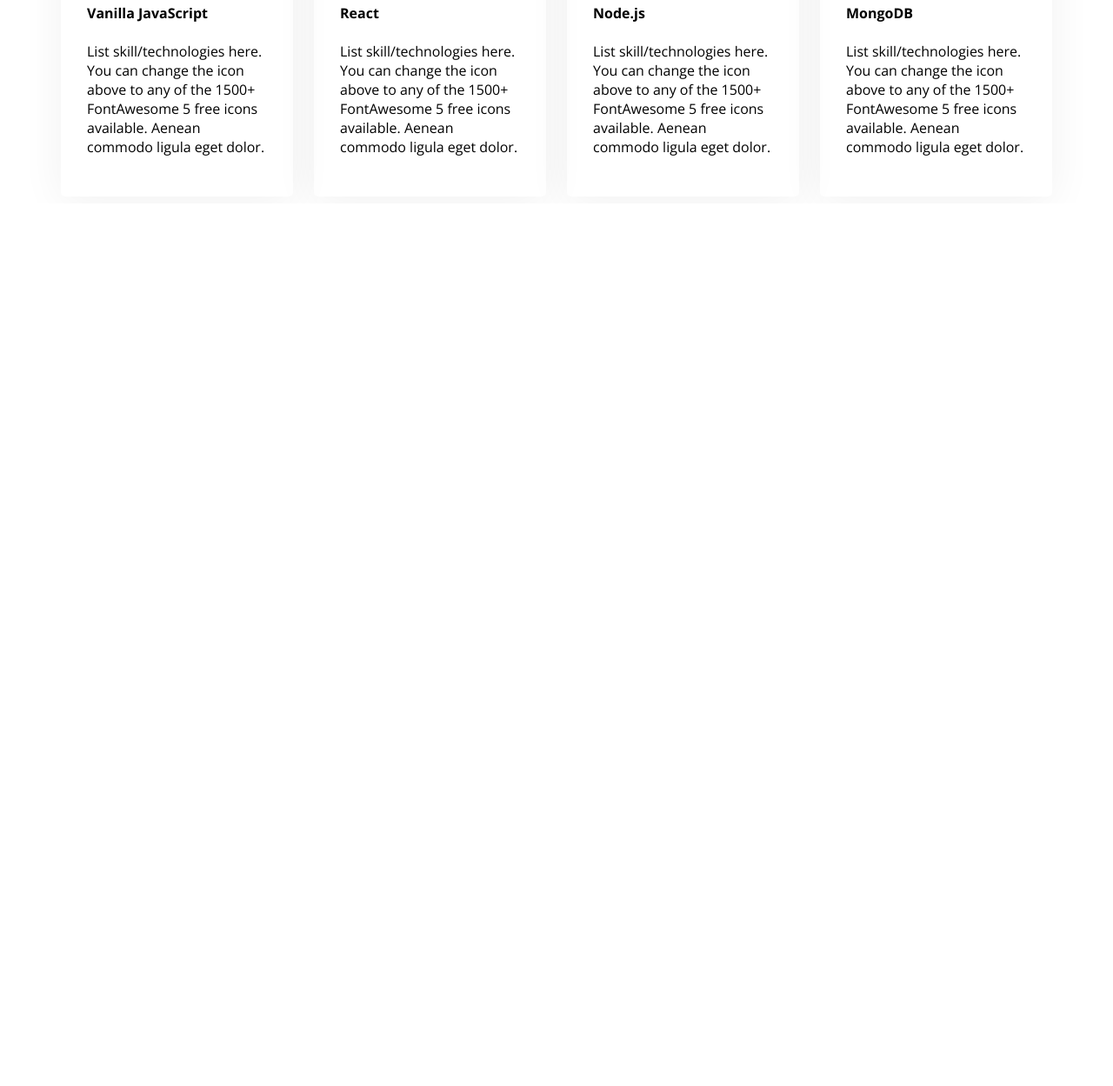
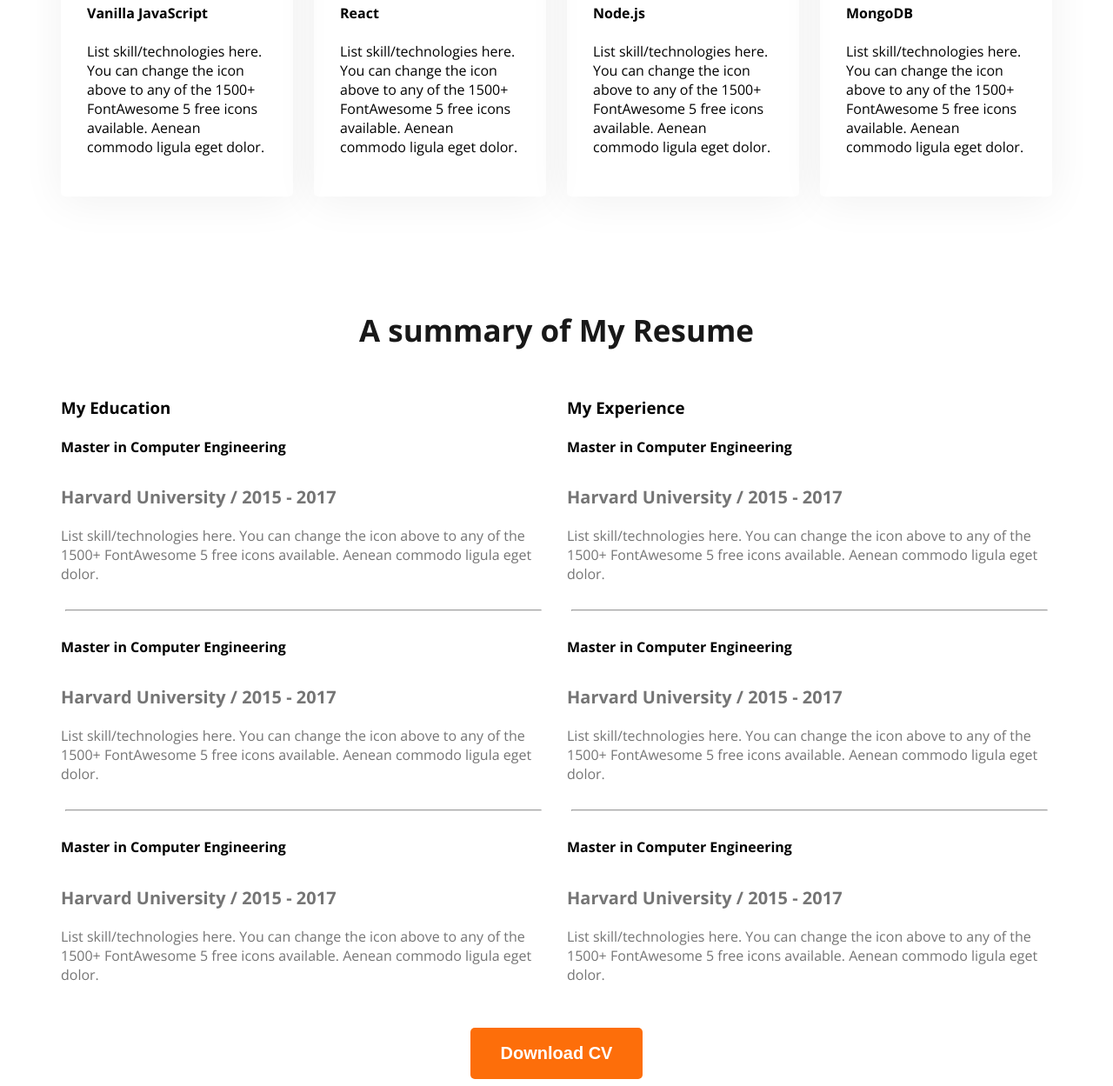
Before and after one commit to mahfozweb/web-dev-protfolio, a plain HTML site: page index.html in a window 1280 px wide. Shown: the part 1963-3212 px from the top of the page at 87% size. Before the commit the page ends 2197 px from the top, so only its background shows below. Drawn offline with nearby package versions, Linux system fonts and the light colour scheme.

Commit message:
update of colum

```diff
--- a/index.html
+++ b/index.html
@@ -91,6 +91,61 @@
 
             </div>
          </section>
+         <section class="resume">
+            <h3 class="section-title text-center">A summary of My Resume</h3>
+            <div class="resume-container">
+                <!-- .resume-colum*2>h3.resume-colum-title+.experience*3>h4.experience-title+h5.experience-sub-title+.experience-description -->
+                 <div class="resume-colum">
+                    <h3 class="resume-colum-title">My Education</h3>
+                    <div class="experience">
+                        <h4 class="experience-title">Master in Computer Engineering</h4>
+                        <h5 class="experience-sub-title">Harvard University / 2015 - 2017</h5>
+                        <div class="experience-description">List skill/technologies here. You can change the icon above
+to any of the 1500+ FontAwesome 5 free icons available. Aenean commodo ligula eget dolor.</div>
+                    </div>
+                    <hr>
+                    <div class="experience">
+                        <h4 class="experience-title">Master in Computer Engineering</h4>
+                        <h5 class="experience-sub-title">Harvard University / 2015 - 2017</h5>
+                        <div class="experience-description">List skill/technologies here. You can change the icon above
+to any of the 1500+ FontAwesome 5 free icons available. Aenean commodo ligula eget dolor.</div>
+                    </div>
+                    <hr>
+                    <div class="experience">
+                        <h4 class="experience-title">Master in Computer Engineering</h4>
+                        <h5 class="experience-sub-title">Harvard University / 2015 - 2017</h5>
+                        <div class="experience-description">List skill/technologies here. You can change the icon above
+to any of the 1500+ FontAwesome 5 free icons available. Aenean commodo ligula eget dolor.</div>
+                    </div>
+                 </div>
+                 <div class="resume-colum">
+                    <h3 class="resume-colum-title">My Experience</h3>
+                    <div class="experience">
+                        <h4 class="experience-title">Master in Computer Engineering</h4>
+                        <h5 class="experience-sub-title">Harvard University / 2015 - 2017</h5>
+                        <div class="experience-description">List skill/technologies here. You can change the icon above
+to any of the 1500+ FontAwesome 5 free icons available. Aenean commodo ligula eget dolor.</div>
+                    </div>
+                    <hr>
+                    <div class="experience">
+                        <h4 class="experience-title">Master in Computer Engineering</h4>
+                        <h5 class="experience-sub-title">Harvard University / 2015 - 2017</h5>
+                        <div class="experience-description">List skill/technologies here. You can change the icon above
+to any of the 1500+ FontAwesome 5 free icons available. Aenean commodo ligula eget dolor.</div>
+                    </div>
+                    <hr>
+                    <div class="experience">
+                        <h4 class="experience-title">Master in Computer Engineering</h4>
+                        <h5 class="experience-sub-title">Harvard University / 2015 - 2017</h5>
+                        <div class="experience-description">List skill/technologies here. You can change the icon above
+to any of the 1500+ FontAwesome 5 free icons available. Aenean commodo ligula eget dolor.</div>
+                    </div>
+                 </div>
+            </div>
+            <div class="text-center resume-download-cv">
+                <button class="btn-primary">Download CV</button>
+            </div>
+         </section>
 
     </main>
     <footer>
--- a/styles/protfolio.css
+++ b/styles/protfolio.css
@@ -126,3 +126,22 @@ main{
     border-radius: 5px;
 
 }
+/* resume section styles */
+.resume-container{
+    display: flex;
+    gap: 24px;
+}
+.experience-sub-title{
+    font-size: 20px;
+    font-weight: bold;
+    margin-bottom: 20px;
+}
+.experience-description, .experience-sub-title{
+    color: #757575;
+}
+.resume hr{
+    margin: 30px 5px;
+}
+.resume-download-cv{
+    margin-top: 50px;
+}
```
